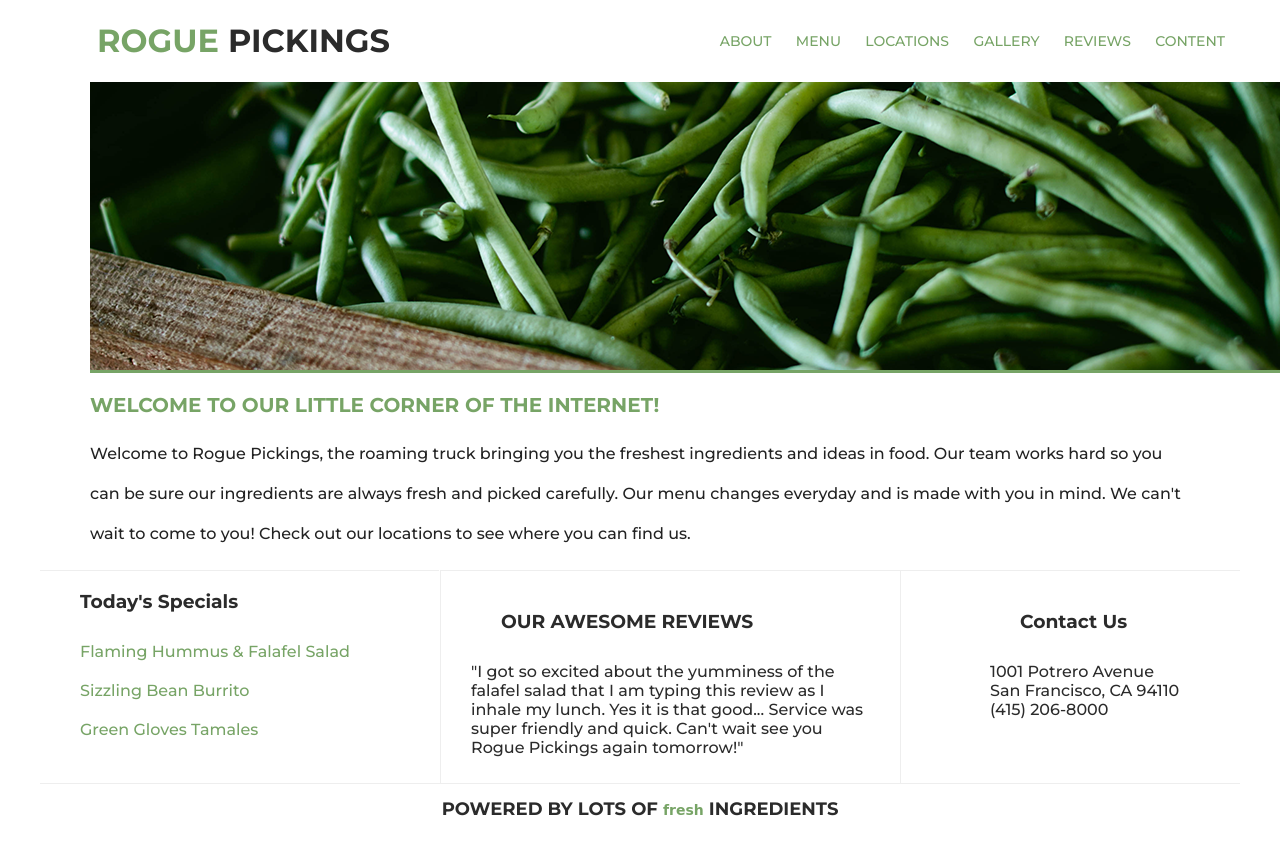
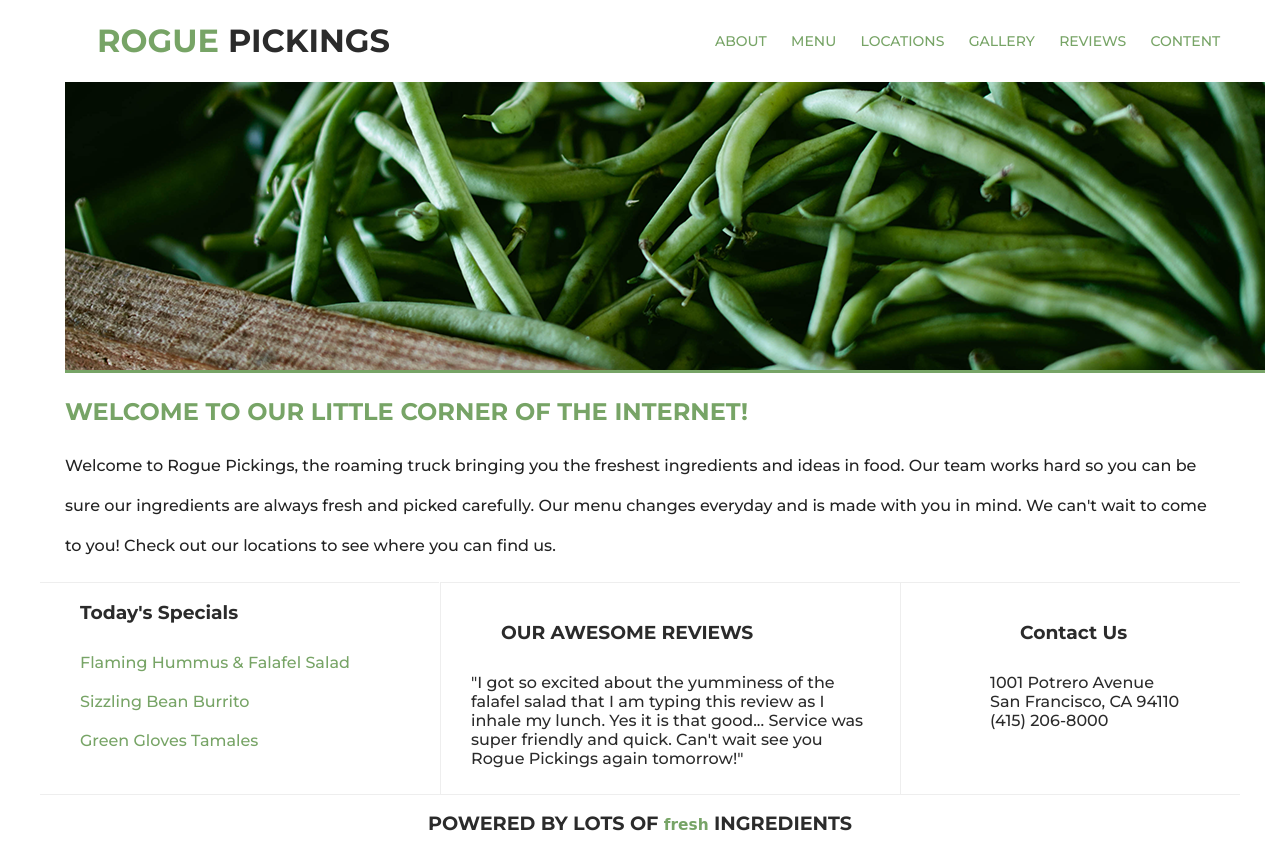
Before and after one commit to V-codes/rogue-site, a plain HTML site: page index.html in a window 1280 px wide. Drawn offline with Linux system fonts and the light colour scheme.

Commit message:
Updated layout

```diff
--- a/css/main 2.css
+++ b/css/main 2.css
@@ -1,8 +1,15 @@
 /****** BASE STYLES ******/
-
+html{
+  font-size: 16px;
+}
 body {
     font-family: 'Montserrat', sans-serif;
     color: #2b2b2b;
+    display: flex;
+    justify-content: center;
+    align-items: center;
+    flex-flow: row wrap;
+
 }
 
 /****** GRID ******/
@@ -25,6 +32,12 @@ body {
     float: left;
 }
 
+header{
+  display: flex;
+  justify-content: center;
+  align-items: center;
+  flex-flow: row wrap;
+}
 header h1{
     text-transform: uppercase;
     margin-left: 57px;
@@ -34,7 +47,7 @@ header h1 span{
     color: #77a466;
 }
 nav {
-      float: right;
+
       padding: 15px 15px;
       }
 nav ul li{
@@ -49,19 +62,24 @@ nav ul li a {
       }
 
 /****** ABOUT ******/
-
+main{
+  display: flex;
+  justify-content: center;
+  align-items: center;
+  flex-flow: row wrap;
+}
 #about .full-width {
     padding: 80px 0;
 }
 
 #about h2 {
     color: #77a466;
-    font-size: 20px;
+    font-size: 1.5em;
     padding-left: 50px;
     text-transform: uppercase;
 }
 #about p {
-    font-size: 16px;
+    font-size: 1em;
     color: #222222;
     line-height: 40px;
     padding-left: 50px;
@@ -75,16 +93,12 @@ nav ul li a {
 
 #content1{
   width: 399px;
-  height: auto;
-  float: left;
   border-top: 1px solid #eee;
   padding: 0;
   padding-left: -50px;
 }
 #content2{
   width: 399px;
-  height: auto;
-  float: left;
   border-top: 1px solid #eee;
   border-left: 1px solid #eee;
 	border-right: 1px solid #eee;
@@ -93,7 +107,7 @@ nav ul li a {
 #content3{
   width: 399px;
   height: auto;
-  float: left;
+
   border-top: 1px solid #eee;
   padding: 10px 30px;
   padding-left: 150px;
@@ -117,11 +131,15 @@ nav ul li a {
   border-top: 1px solid #eee;
   font-weight: bold;
   text-transform: uppercase;
-  font-size: 12px;
+  font-size: 0.8em;
+  display: flex;
+  justify-content: center;
+  align-items: center;
+  flex-flow: row wrap;
 }
 #footer h2 span{
   font-family: 'Galada', cursive;
 	text-transform: lowercase;
 	color: #77a466;
-	font-size: 14px;
+	font-size: 0.8em;
 }
--- a/css/main.css
+++ /dev/null
@@ -1,67 +0,0 @@
-/***** BASE STYLES *****/
-Body{
-  font-family: 'Montserrat', sans-serif;
-  color: #77a466;
-  text-transform: uppercase;
-}
-
-
-  /***** GRID *****/
-.full-width {
-      width: 1200px;
-      margin: 0 auto;
-      overflow: auto;
-}
-.full-width {
-      width: 1200px;
-      margin: 0 auto;
-      overflow: auto;
-}
-.half-width {
-    width: 600px;
-    float:left;
-  }
-.third-width {
-    width: 400px;
-    float: left;
-
-    ***** header ****
-
-header h1 {
-        padding: 65px 0 65px 25px;
-        font-family: 'Lora' serif;
-        font-size: 30px;
-        color: #bbc085;
-        }
-header h1 {
-        padding: 65px 0 65px 25px;
-        font-family: sans-serif serif;
-        font-size: 30px;
-        color: #bbc085;
-        text-transform: uppercase;
-        }
-header h1 span {
-        color: #77a466;
-        }
-
-  nav {
-        float: right;
-        padding: 75px 25px;
-        }
-  nav ul li{
-        display: inline-block;
-        }
-  nav ul li a {
-        text-transform: uppercase;
-        text-decoration:none;
-        font-size: 18px;
-        color: #828282;
-        padding-left: 80px;
-        }
-
-        /***** about *****/
-
-#About h2 {
-      color: #77a466;
-      text-transform: uppercase;
-}
```
Also changed, not shown: 1 other file.
